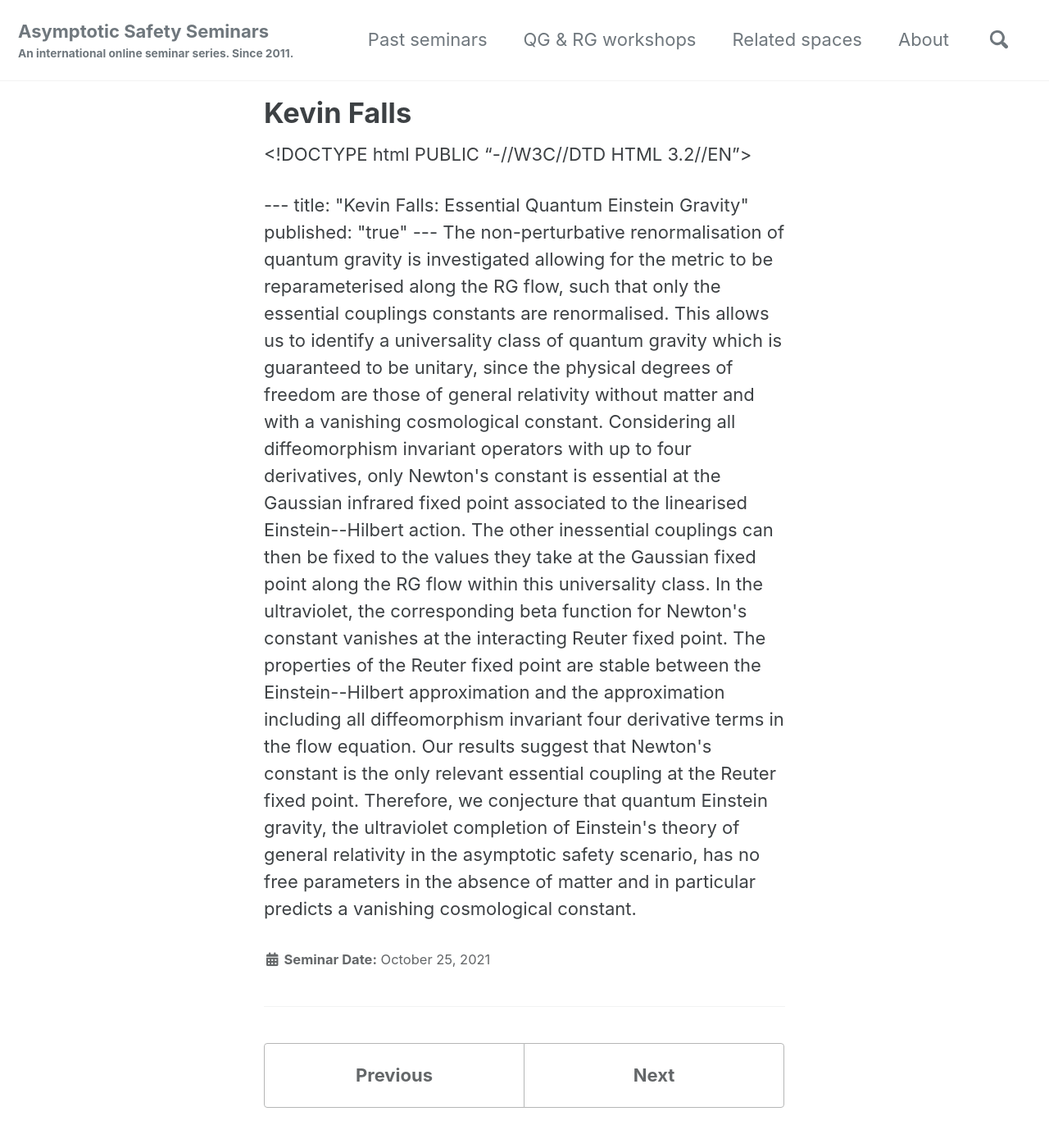
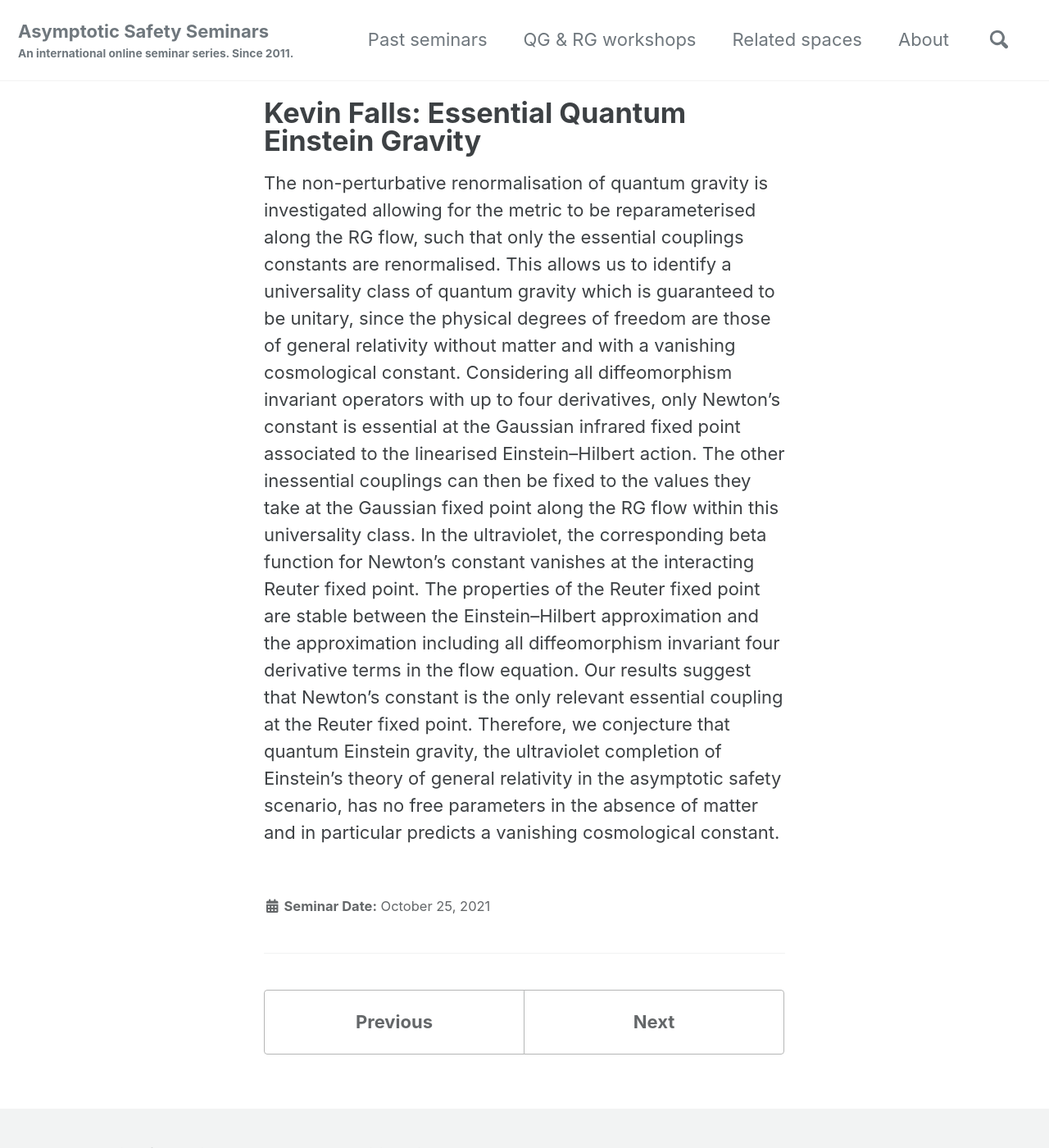
Before and after one commit to aaron-hd/as-website, a Jekyll site: the page built from _posts/2021-10-25-Kevin-Falls.md, in a window 1280 px wide and 1400 px high. Shown: the whole window at 82% size. Built offline with Jekyll 4.4.1, drawn with Linux system fonts in a browser that asks for light colours; cached includes are drawn as plain includes.

Commit message:
add/change posts

```diff
--- a/_posts/2021-10-25-Kevin-Falls.md
+++ b/_posts/2021-10-25-Kevin-Falls.md
@@ -1,12 +1,4 @@
-<!DOCTYPE html PUBLIC "-//W3C//DTD HTML 3.2//EN">
-
-<html>
-<head>
-    <title></title>
-</head>
-
-<body>
-    --- title: "Kevin Falls: Essential Quantum Einstein Gravity" published: "true" --- The non-perturbative renormalisation of quantum gravity is investigated allowing for the metric to be reparameterised along the RG flow, such that only the essential couplings constants are renormalised. This allows us to identify a universality class of quantum gravity which is guaranteed to be unitary, since the physical degrees of freedom are those of general relativity without matter and with a vanishing cosmological constant. Considering all diffeomorphism invariant operators with up to four derivatives, only Newton's constant is essential at the Gaussian infrared fixed point associated to the linearised Einstein--Hilbert action. The other inessential couplings can then be fixed to the values they take at the Gaussian fixed point along the RG flow within this universality class. In the ultraviolet, the corresponding beta function for Newton's constant vanishes at the interacting Reuter fixed
-    point. The properties of the Reuter fixed point are stable between the Einstein--Hilbert approximation and the approximation including all diffeomorphism invariant four derivative terms in the flow equation. Our results suggest that Newton's constant is the only relevant essential coupling at the Reuter fixed point. Therefore, we conjecture that quantum Einstein gravity, the ultraviolet completion of Einstein's theory of general relativity in the asymptotic safety scenario, has no free parameters in the absence of matter and in particular predicts a vanishing cosmological constant.
-</body>
-</html>
+---
+title: "Kevin Falls: Essential Quantum Einstein Gravity"
+---
+The non-perturbative renormalisation of quantum gravity is investigated allowing for the metric to be reparameterised along the RG flow, such that only the essential couplings constants are renormalised. This allows us to identify a universality class of quantum gravity which is guaranteed to be unitary, since the physical degrees of freedom are those of general relativity without matter and with a vanishing cosmological constant. Considering all diffeomorphism invariant operators with up to four derivatives, only Newton's constant is essential at the Gaussian infrared fixed point associated to the linearised Einstein--Hilbert action. The other inessential couplings can then be fixed to the values they take at the Gaussian fixed point along the RG flow within this universality class. In the ultraviolet, the corresponding beta function for Newton's constant vanishes at the interacting Reuter fixed point. The properties of the Reuter fixed point are stable between the Einstein--Hilbert approximation and the approximation including all diffeomorphism invariant four derivative terms in the flow equation. Our results suggest that Newton's constant is the only relevant essential coupling at the Reuter fixed point. Therefore, we conjecture that quantum Einstein gravity, the ultraviolet completion of Einstein's theory of general relativity in the asymptotic safety scenario, has no free parameters in the absence of matter and in particular predicts a vanishing cosmological constant.
```
Also changed, not shown: _posts/2021-10-11-Alessio-Baldazzi.md (+4 -11 lines), _posts/2022-01-17-Kamila-Kowalska.md (line endings or trailing spaces).
